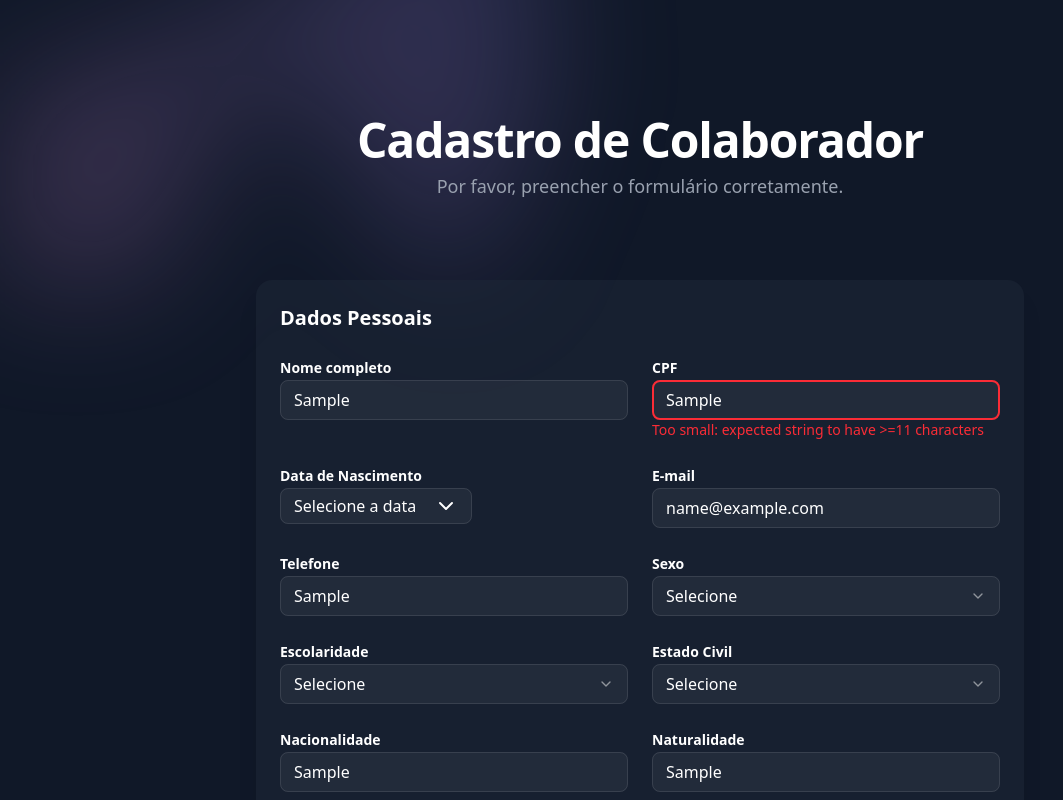
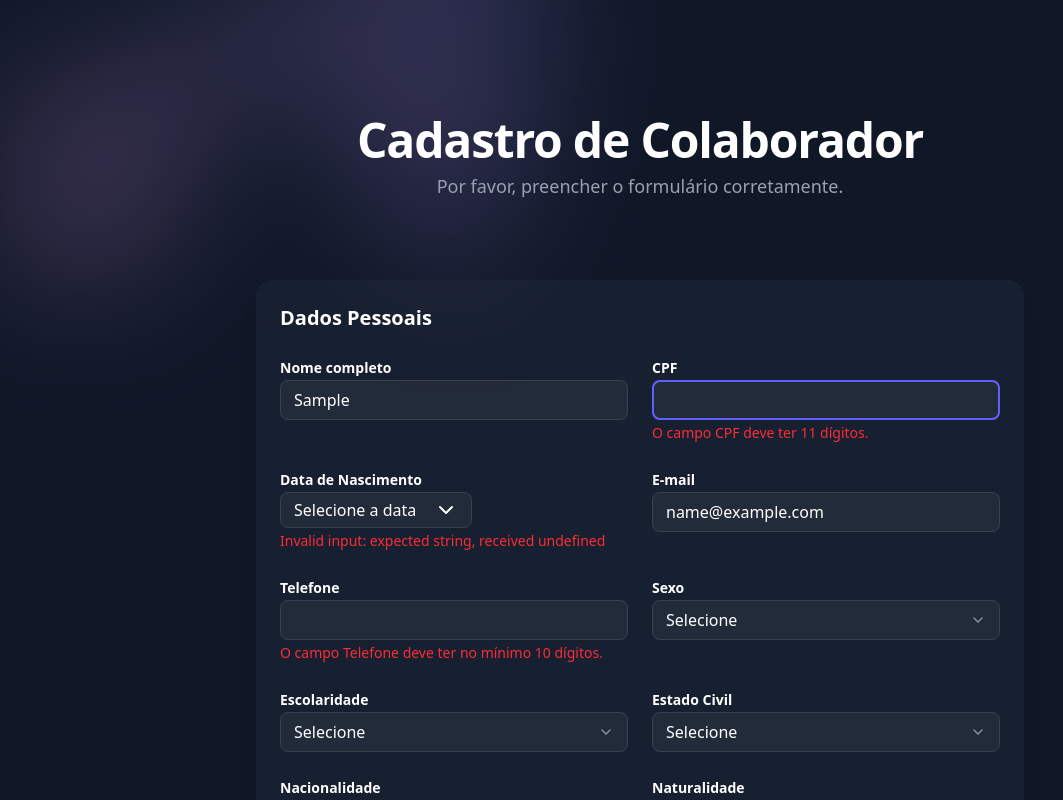
Before and after one commit to Dala-Tecnologia/PeopleIO-UI, a React (Vite) app: page / in a window 1280 px wide. Both pictures are taken after typing "Sample", "Sample", "name@example.com", "Sample", "Sample", "Sample" into the empty fields and a click on the button "Salvar". Shown: the part 72-872 px from the top of the page, without its empty margins (0-1063 px from the left). Built offline with nearby package versions, Linux system fonts and the light colour scheme.

Commit message:
Some adjustments made on form

```diff
--- a/src/components/form/DadosPessoaisForm.tsx
+++ b/src/components/form/DadosPessoaisForm.tsx
@@ -1,17 +1,15 @@
 import type { Control, UseFormRegister, FieldErrors } from "react-hook-form";
-import { Controller } from "react-hook-form";
-import { DatePicker } from "@/components/ui/datepicker";
 import type { FormData } from "@/types/FormData";
 import { insertMaskInCPF } from "@/functions/cpf";
 import { insertMaskInPhone } from "@/functions/phone";
+import { InputField } from "../ui/InputField";
+import { SelectField } from "../ui/select-field";
 import {
-  Select,
-  SelectContent,
-  SelectItem,
-  SelectTrigger,
-  SelectValue,
-} from "../ui/select";
-import { InputField } from "../ui/InputField";
+  escolaridadeOptions,
+  estadoCivilOptions,
+  sexoOptions,
+} from "@/constrants/options";
+import { DateField } from "../ui/date-field";
 
 type Props = {
   register: UseFormRegister<FormData>;
@@ -27,128 +25,64 @@ export const DadosPessoaisForm = ({ register, control, errors }: Props) => {
         {...register("nome")}
         error={errors.nome}
       />
-      <InputField label="CPF" {...register("cpf")} error={errors.cpf} />
 
-      <div>
-        <label className="pio-label">Data de Nascimento</label>
-        <Controller
+      <InputField
+        label="CPF"
+        {...register("cpf")}
+        mask={insertMaskInCPF}
+        error={errors.cpf}
+      />
+
+      <DateField
         control={control}
         name="dataNascimento"
-          render={({ field }) => (
-            <DatePicker
-              value={field.value ? new Date(field.value) : undefined}
-              onChange={(date) => field.onChange(date?.toISOString() ?? "")}
+        label="Data de Nascimento"
+        error={errors.dataNascimento}
       />
-          )}
+
+      <InputField
+        label="E-mail" {...register("email")}
+        error={errors.email} />
+
+      <InputField
+        label="Telefone"
+        {...register("telefone")}
+        mask={insertMaskInPhone}
+        error={errors.telefone}
       />
-      </div>
 
-      <InputField label="E-mail" {...register("email")} error={errors.email} />
-      <InputField label="Telefone" {...register("telefone")} error={errors.telefone} />
-      <div>
-        <label className="pio-label">Sexo</label>
-
-        <Controller
+      <SelectField<FormData>
         control={control}
         name="sexo"
-          render={({ field }) => (
-            <Select value={field.value ?? ""} onValueChange={field.onChange}>
-              <SelectTrigger>
-                <SelectValue placeholder="Selecione" />
-              </SelectTrigger>
+        label="Sexo"
+        options={sexoOptions}
+      />
 
-              <SelectContent>
-                <SelectItem value="Masculino">Masculino</SelectItem>
-                <SelectItem value="Feminino">Feminino</SelectItem>
-                <SelectItem value="Outro">Outro</SelectItem>
-                <SelectItem value="Prefiro não informar">
-                  Prefiro não informar
-                </SelectItem>
-              </SelectContent>
-            </Select>
-          )}
-        />
-      </div>
-      <div>
-        <label className="pio-label">Escolaridade</label>
-
-        <Controller
+      <SelectField
         control={control}
         name="escolaridade"
-          render={({ field }) => (
-            <Select value={field.value ?? ""} onValueChange={field.onChange}>
-              <SelectTrigger className="pio-input">
-                <SelectValue placeholder="Selecione" />
-              </SelectTrigger>
+        label="Escolaridade"
+        options={escolaridadeOptions}
+      />
 
-              <SelectContent>
-                <SelectItem value="Fundamental incompleto">
-                  Fundamental incompleto
-                </SelectItem>
-                <SelectItem value="Fundamental completo">
-                  Fundamental completo
-                </SelectItem>
-                <SelectItem value="Médio incompleto">
-                  Médio incompleto
-                </SelectItem>
-                <SelectItem value="Médio completo">Médio completo</SelectItem>
-                <SelectItem value="Superior incompleto">
-                  Superior incompleto
-                </SelectItem>
-                <SelectItem value="Superior completo">
-                  Superior completo
-                </SelectItem>
-                <SelectItem value="Pós-graduação">Pós-graduação</SelectItem>
-                <SelectItem value="Mestrado">Mestrado</SelectItem>
-                <SelectItem value="Doutorado">Doutorado</SelectItem>
-              </SelectContent>
-            </Select>
-          )}
-        />
-      </div>
-      <div>
-        <label className="pio-label">Estado Civil</label>
-
-        <Controller
+      <SelectField
         control={control}
         name="estadoCivil"
-          render={({ field }) => (
-            <Select value={field.value ?? ""} onValueChange={field.onChange}>
-              <SelectTrigger className="pio-input">
-                <SelectValue placeholder="Selecione" />
-              </SelectTrigger>
+        label="Estado Civil"
+        options={estadoCivilOptions}
+      />
 
-              <SelectContent>
-                <SelectItem value="Solteiro(a)">Solteiro(a)</SelectItem>
-                <SelectItem value="Casado(a)">Casado(a)</SelectItem>
-                <SelectItem value="Divorciado(a)">Divorciado(a)</SelectItem>
-                <SelectItem value="Separado(a)">Separado(a)</SelectItem>
-                <SelectItem value="Viúvo(a)">Viúvo(a)</SelectItem>
-                <SelectItem value="União estável">União estável</SelectItem>
-              </SelectContent>
-            </Select>
-          )}
+      <InputField
+        label="Nacionalidade"
+        {...register("nacionalidade")}
+        error={errors.nacionalidade}
       />
-      </div>
-      {/* CAMPO DE NACIONALIDADE */}
-      <div>
-        <label className="pio-label">Nacionalidade</label>
-        <input
-          {...register("nacionalidade")}
-          className="pio-input"
-          placeholder="Ex: Brasileira"
+
+      <InputField
+        label="Naturalidade"
+        {...register("naturalidade")}
+        error={errors.naturalidade}
       />
-      </div>
-
-      {/* CAMPO DE NATURALIDADE */}
-      <div>
-        <label className="pio-label">Naturalidade</label>
-        <input
-          {...register("naturalidade")}
-          className="pio-input"
-          placeholder="Ex: Salvador - BA"
-        />
-      </div>
     </div>
   );
 };
--- a/src/components/form/EnderecoForm.tsx
+++ b/src/components/form/EnderecoForm.tsx
@@ -39,7 +39,6 @@ export const EnderecoForm = ({ register, setValue }: Props) => {
 
   return (
     <div className="grid grid-cols-1 gap-6 sm:grid-cols-2">
-      {/* CEP */}
       <div>
         <label className="pio-label">CEP</label>
         <input
@@ -54,31 +53,26 @@ export const EnderecoForm = ({ register, setValue }: Props) => {
         )}
       </div>
 
-      {/* Rua */}
       <div>
         <label className="pio-label">Rua</label>
         <input {...register("endereco.rua")} className="pio-input" />
       </div>
 
-      {/* Número */}
       <div>
         <label className="pio-label">Número</label>
         <input {...register("endereco.numero")} className="pio-input" />
       </div>
 
-      {/* Bairro */}
       <div>
         <label className="pio-label">Bairro</label>
         <input {...register("endereco.bairro")} className="pio-input" />
       </div>
 
-      {/* Cidade */}
       <div>
         <label className="pio-label">Cidade</label>
         <input {...register("endereco.cidade")} className="pio-input" />
       </div>
 
-      {/* Estado */}
       <div>
         <label className="pio-label">Estado</label>
         <input {...register("endereco.estado")} className="pio-input" />
--- a/src/components/schemas/colaboradorSchema.ts
+++ b/src/components/schemas/colaboradorSchema.ts
@@ -1,6 +1,7 @@
 import { z } from "zod";
 
 export const arquivoSchema = z.object({
+  file: z.instanceof(File),
   nomeArquivo: z.string().optional(),
   url: z.string().optional(),
   dataUpload: z.string().optional(),
@@ -8,20 +9,30 @@ export const arquivoSchema = z.object({
 });
 
 export const enderecoSchema = z.object({
-  rua: z.string(),
-  numero: z.string(),
-  bairro: z.string(),
-  cidade: z.string(),
-  estado: z.string(),
-  cep: z.string(),
+  rua: z.string().min(1, { message: "O campo Rua é obrigatório." }),
+  numero: z.string().min(1, { message: "O campo Número é obrigatório." }),
+  bairro: z.string().min(1, { message: "O campo Bairro é obrigatório." }),
+  cidade: z.string().min(1, { message: "O campo Cidade é obrigatório." }),
+  estado: z.string().min(1, { message: "O campo Estado é obrigatório." }),
+  cep: z
+    .string()
+    .min(8, { message: "O campo CEP deve conter no mínimo 8 dígitos." }),
 });
 
 export const colaboradorSchema = z.object({
-  nome: z.string().min(3),
-  cpf: z.string().min(11),
-  dataNascimento: z.string(),
-  email: z.string().email(),
-  telefone: z.string().nullable(),
+  nome: z.string().min(3, {
+    message: "O campo Nome completo deve ter pelo menos 3 caracteres.",
+  }),
+  cpf: z.string().min(11, { message: "O campo CPF deve ter 11 dígitos." }),
+  dataNascimento: z
+    .string()
+    .min(1, { message: "O campo Data de Nascimento é obrigatório." }),
+
+  email: z.string().email({ message: "Informe um e-mail válido." }),
+
+  telefone: z
+    .string()
+    .min(10, { message: "O campo Telefone deve ter no mínimo 10 dígitos." }),
 
   endereco: enderecoSchema,
 
@@ -34,32 +45,67 @@ export const colaboradorSchema = z.object({
   identidadeUF: z.string(),
   identidadeDataEmissao: z.string(),
 
-  ctpsNumero: z.string(),
-  ctpsSerie: z.string(),
-  ctpsDataEmissao: z.string(),
-  ctpsuf: z.string(),
+  ctpsNumero: z
+    .string()
+    .min(1, { message: "O campo Nº da CTPS é obrigatório." }),
+  ctpsSerie: z
+    .string()
+    .min(1, { message: "O campo Série da CTPS é obrigatório." }),
+  ctpsDataEmissao: z
+    .string()
+    .min(1, { message: "O campo Data de Emissão da CTPS é obrigatório." }),
+  ctpsuf: z.string().min(2, { message: "O campo UF da CTPS é obrigatório." }),
 
-  tituloEleitor: z.string(),
-  tituloDataEmissao: z.string(),
-  tituloUF: z.string(),
-  tituloZona: z.string(),
-  tituloSecao: z.string(),
+  tituloEleitor: z
+    .string()
+    .min(1, { message: "O campo Título de Eleitor é obrigatório." }),
+  tituloDataEmissao: z
+    .string()
+    .min(1, { message: "O campo Data de Emissão do Título é obrigatório." }),
+  tituloUF: z
+    .string()
+    .min(2, { message: "O campo UF do Título é obrigatório." }),
+  tituloZona: z
+    .string()
+    .min(1, { message: "O campo Zona Eleitoral é obrigatório." }),
+  tituloSecao: z
+    .string()
+    .min(1, { message: "O campo Seção Eleitoral é obrigatório." }),
 
-  cnhNumero: z.string(),
-  cnhuf: z.string(),
-  cnhDataVencimento: z.string(),
-  cnhOrgaoEmissor: z.string(),
-  cnhTipo: z.string(),
+  cnhNumero: z
+    .string()
+    .min(1, { message: "O campo Número da CNH é obrigatório." }),
+  cnhuf: z.string().min(2, { message: "O campo UF da CNH é obrigatório." }),
+  cnhDataVencimento: z
+    .string()
+    .min(1, { message: "O campo Data de Vencimento é obrigatório." }),
+  cnhOrgaoEmissor: z
+    .string()
+    .min(1, { message: "O campo Órgão Emissor da CNH é obrigatório." }),
+  cnhTipo: z.string().min(1, { message: "O campo Tipo de CNH é obrigatório." }),
 
-  corRaca: z.string(),
-  sexo: z.string(),
-  escolaridade: z.string(),
-  estadoCivil: z.string(),
-  naturalidade: z.string(),
-  nacionalidade: z.string(),
-
-  arquivoRG: z.any().nullable(),
-  arquivoCNH: z.any().nullable(),
-  arquivoCPF: z.any().nullable(),
-  arquivoComprovanteResidencia: z.any().nullable(),
+  corRaca: z.string().min(1, { message: "O campo Cor/Raça é obrigatório." }),
+  sexo: z.string().min(1, { message: "O campo Sexo é obrigatório." }),
+  escolaridade: z
+    .string()
+    .min(1, { message: "O campo Escolaridade é obrigatório." }),
+  estadoCivil: z
+    .string()
+    .min(1, { message: "O campo Estado Civil é obrigatório." }),
+  naturalidade: z
+    .string()
+    .min(1, { message: "O campo Naturalidade é obrigatório." })
+    .regex(/^[A-Za-zÀ-ú\s]+$/, {
+      message: "Naturalidade deve conter apenas letras.",
+    }),
+  nacionalidade: z
+    .string()
+    .min(1, { message: "O campo Nacionalidade é obrigatório." })
+    .regex(/^[A-Za-zÀ-ú\s]+$/, {
+      message: "Nacionalidade deve conter apenas letras.",
+    }),
+  arquivoRG: arquivoSchema.nullable(),
+  arquivoCNH: arquivoSchema.nullable(),
+  arquivoCPF: arquivoSchema.nullable(),
+  arquivoComprovanteResidencia: arquivoSchema.nullable(),
 });
--- a/src/components/ui/InputField.tsx
+++ b/src/components/ui/InputField.tsx
@@ -1,26 +1,36 @@
 import React from "react";
 import type { FieldError } from "react-hook-form";
 
-interface InputFieldProps extends React.InputHTMLAttributes<HTMLInputElement> {
+type InputFieldProps = React.InputHTMLAttributes<HTMLInputElement> & {
   label: string;
   error?: FieldError;
-}
+  mask?: (value: string) => string;
+};
 
-export const InputField = ({ label, error, ...props }: InputFieldProps) => {
+export const InputField = React.forwardRef<HTMLInputElement, InputFieldProps>(
+  ({ label, error, mask, ...props }, ref) => {
     return (
       <div>
         <label className="pio-label">{label}</label>
-
         <input
           {...props}
-        className={`pio-input ${
-          error ? "pio-input-error" : "pio-input"
-        }`}
+          ref={ref}
+          className="pio-input"
+          onChange={(e) => {
+            let value = e.target.value;
+            if (mask) {
+              value = mask(value);
+              e.target.value = value;
+            }
+
+            props.onChange?.(e); // mantém RHF funcionando
+          }}
         />
 
         {error && (
-        <p className="text-red-500 text-sm">{error.message}</p>
+          <span className="text-red-500 text-sm">{error.message}</span>
         )}
       </div>
     );
-};
+  }
+);
--- /dev/null
+++ b/src/components/ui/date-field.tsx
@@ -0,0 +1,32 @@
+import { Controller, type Control, type FieldError, type FieldValues, type Path } from "react-hook-form";
+import { DatePicker } from "@/components/ui/datepicker";
+
+type DateFieldProps<T extends FieldValues> = {
+  control: Control<T>;
+  name: Path<T>;
+  label: string;
+  error?: FieldError;
+};
+
+export const DateField = <T extends FieldValues,>({ control, name, label, error }: DateFieldProps<T>) => {
+  return (
+    <div>
+      <label className="pio-label">{label}</label>
+
+      <Controller
+        control={control}
+        name={name}
+        render={({ field }) => (
+          <DatePicker
+            value={field.value ? new Date(field.value) : undefined}
+            onChange={(date) => field.onChange(date?.toISOString() ?? "")}
+          />
+        )}
+      />
+
+      {error && (
+        <span className="text-red-500 text-sm">{error.message}</span>
+      )}
+    </div>
+  );
+};
--- /dev/null
+++ b/src/components/ui/select-field.tsx
@@ -0,0 +1,52 @@
+import { Controller, type Control, type FieldValues, type Path } from "react-hook-form";
+import {
+  Select,
+  SelectTrigger,
+  SelectValue,
+  SelectContent,
+  SelectItem,
+} from "@/components/ui/select";
+
+type SelectFieldProps<T extends FieldValues,> = {
+  control: Control<T>;
+  name: Path<T>;
+  label: string;
+  placeholder?: string;
+  options: string[];
+  className?: string;
+};
+
+export const SelectField = <T extends FieldValues,>({
+  control,
+  name,
+  label,
+  placeholder = "Selecione",
+  options,
+  className,
+} : SelectFieldProps<T>) => {
+  return (
+    <div>
+      <label className="pio-label">{label}</label>
+
+      <Controller
+        control={control}
+        name={name}
+        render={({ field }) => (
+          <Select value={field.value ?? ""} onValueChange={field.onChange}>
+            <SelectTrigger className={className ?? "pio-input"}>
+              <SelectValue placeholder={placeholder} />
+            </SelectTrigger>
+
+            <SelectContent>
+              {options.map((opt) => (
+                <SelectItem key={opt} value={opt}>
+                  {opt}
+                </SelectItem>
+              ))}
+            </SelectContent>
+          </Select>
+        )}
+      />
+    </div>
+  );
+};
--- /dev/null
+++ b/src/constrants/options.ts
@@ -0,0 +1,27 @@
+export const sexoOptions = [
+  "Masculino",
+  "Feminino",
+  "Outro",
+  "Prefiro não informar",
+];
+
+export const escolaridadeOptions = [
+  "Fundamental incompleto",
+  "Fundamental completo",
+  "Médio incompleto",
+  "Médio completo",
+  "Superior incompleto",
+  "Superior completo",
+  "Pós-graduação",
+  "Mestrado",
+  "Doutorado",
+];
+
+export const estadoCivilOptions = [
+  "Solteiro(a)",
+  "Casado(a)",
+  "Divorciado(a)",
+  "Separado(a)",
+  "Viúvo(a)",
+  "União estável",
+];
```
Also changed, not shown: src/components/form/DocumentosForm.tsx (+42 -9 lines), src/components/form/FormularioColaborador.tsx (+30 -23 lines), src/types/FormData.ts (+11 -10 lines). Lines whose indentation alone changed are shown as unchanged.
